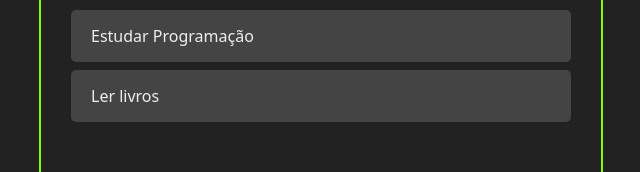
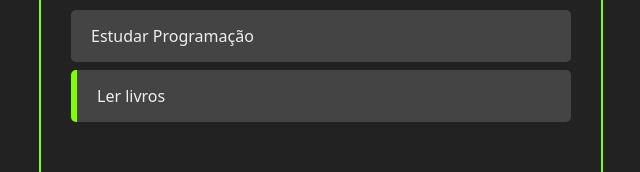
Before and after one commit to RivaniaGomes/React_Tasks, a React (Vite) app in the folder cursoReact/: page / in a window 1280 px wide. Shown: the part 122-294 px from the top of the page, without its empty margins (319-959 px from the left). Built offline with nearby package versions, Linux system fonts and the light colour scheme.

Commit message:
Estilizando componente.

```diff
--- a/cursoReact/package.json
+++ b/cursoReact/package.json
@@ -10,7 +10,8 @@
   },
   "dependencies": {
     "react": "^18.2.0",
-    "react-dom": "^18.2.0"
+    "react-dom": "^18.2.0",
+    "uuid": "^9.0.0"
   },
   "devDependencies": {
     "@types/react": "^18.0.22",
--- a/cursoReact/src/App.jsx
+++ b/cursoReact/src/App.jsx
@@ -2,7 +2,7 @@ import React, { useState } from "react"
 import './App.css'
 import AddTask from "./components/AddTask";
 import Tasks from './components/Tasks/index';
-
+import {v4 as uuidv4} from 'uuid'
 
 function App() {
   const [tasks, setTasks] = useState([
@@ -18,12 +18,21 @@ function App() {
     },
   ]);
 
+  const handleTaskClick = (taskId) => {
+    const newTasks = tasks.map((task) => {
+      if (task.id === taskId) return { ...task, completed: !task.completed};
+
+      return task;
+    });
+    setTasks(newTasks);
+  };
+
   const handleTaskAddition = (taskTitle) => {
     const newTasks = [
       ...tasks,
       {
         title: taskTitle,
-        id: Math.random(10),
+        id: uuidv4(),
         completed: false,
       },
     ];
@@ -33,8 +42,8 @@ function App() {
   return (
     <>
       <div className="container">
-        <AddTask handleTaskAddition={handleTaskAddition}/>
-        <Tasks tasks={tasks} />
+        <AddTask handleTaskAddition={handleTaskAddition} />
+        <Tasks tasks={tasks} handleTaskClick={handleTaskClick}/>
       </div>
     </>
   )
--- a/cursoReact/src/components/AddTask/index.jsx
+++ b/cursoReact/src/components/AddTask/index.jsx
@@ -2,7 +2,7 @@ import React, { useState } from "react";
 import "./styles.css";
 import Button from './../Button/index';
 
-const AddTask = ({ handleTaskAddition }) => {
+const AddTask = ({ handleTaskAddition, handleTaskClick }) => {
     const [inputData, setInputData] = useState('')
 
     const handleInputChange = (e) => {
@@ -11,6 +11,7 @@ const AddTask = ({ handleTaskAddition }) => {
 
     const handleAddTaskClick = () => {
         handleTaskAddition(inputData);
+        setInputData("");
     };
 
     return (
@@ -24,7 +25,6 @@ const AddTask = ({ handleTaskAddition }) => {
             <div className="add-task-button-container">
                 <Button onClick={handleAddTaskClick}>Adicionar</Button>
             </div>
-
         </div>
     );
 };
--- a/cursoReact/src/components/Task/index.jsx
+++ b/cursoReact/src/components/Task/index.jsx
@@ -1,10 +1,13 @@
 import React from "react";
 import "./styles.css"
 
-function Task({ task }) {
+function Task({ task, handleTaskClick }) {
     return (
-        <div className="task-container">
+        <div className="task-container"
+        style={task.completed ? {borderLeft: "6px solid chartreuse"} : {}}>
+            <div className="task-title" onClick={() => handleTaskClick(task.id)}>
             {task.title}
+            </div>
         </div>
     );
 }
--- a/cursoReact/src/components/Task/styles.css
+++ b/cursoReact/src/components/Task/styles.css
@@ -1,5 +1,6 @@
 .task-container {
     background-color: #444;
+    border-left: ;
     margin: 8px 0;
     padding: 15px 20px;
     display: flex;
--- a/cursoReact/src/components/Tasks/index.jsx
+++ b/cursoReact/src/components/Tasks/index.jsx
@@ -2,11 +2,11 @@ import React from "react";
 import Task from '../Task/index';
 import "./styles.css"
 
-const Tasks = ({ tasks }) => {
+const Tasks = ({ tasks, handleTaskClick }) => {
     return (
         <>
             {tasks.map((task) => (
-                <Task task={task} />
+                <Task task={task} handleTaskClick={handleTaskClick} />
             ))}
         </>
     )
```
Also changed, not shown: 1 other file (tests, documents, lock files or other folders).
